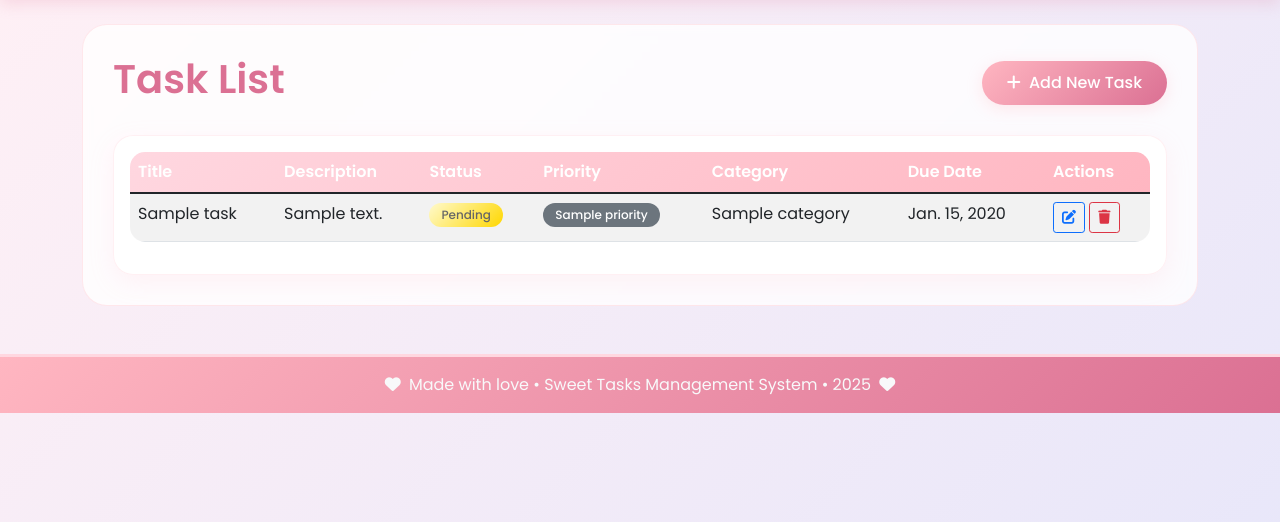
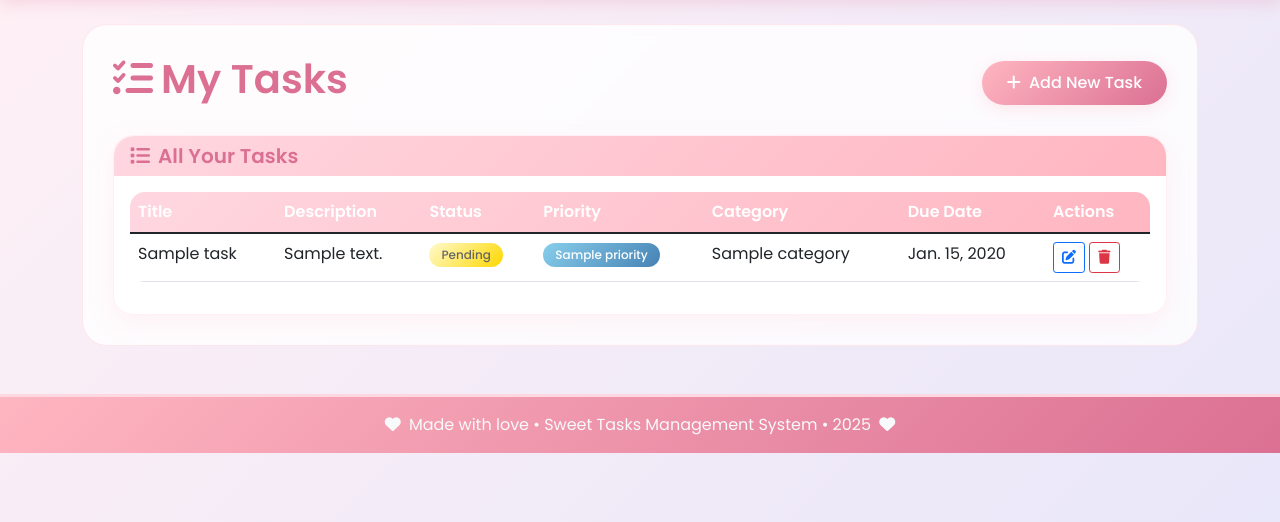
Before and after one commit to SannInTheSky/Hangarin, a Django app: page /tasks/ in a window 1280 px wide. Shown: the part 65-587 px from the top of the page. Run offline with Django 5.2, Linux system fonts and the light colour scheme; tables that the repository leaves empty hold one stand-in row (values such as "Sample post").

Commit message:
fix task list

```diff
--- a/projectsite/templates/tasks/task_list.html
+++ b/projectsite/templates/tasks/task_list.html
@@ -2,17 +2,20 @@
 
 {% block content %}
 <div class="d-flex justify-content-between align-items-center mb-4">
-    <h1>Task List</h1>
+    <h1><i class="fas fa-tasks me-2"></i>My Tasks</h1>
     <a href="{% url 'task-create' %}" class="btn btn-primary">
         <i class="fas fa-plus me-1"></i> Add New Task
     </a>
 </div>
 
 <div class="card">
+    <div class="card-header">
+        <h5 class="card-title mb-0"><i class="fas fa-list me-2"></i>All Your Tasks</h5>
+    </div>
     <div class="card-body">
         {% if tasks %}
             <div class="table-responsive">
-                <table class="table table-striped">
+                <table class="table table-hover">
                     <thead>
                         <tr>
                             <th>Title</th>
@@ -28,19 +31,19 @@
                         {% for task in tasks %}
                         <tr>
                             <td>{{ task.title }}</td>
-                            <td>{{ task.description|truncatewords:10|default:"-" }}</td>
+                            <td>{{ task.description|truncatewords:10|default:"No description" }}</td>
                             <td>
                                 <span class="badge {% if task.status == 'Completed' %}bg-success{% elif task.status == 'In Progress' %}bg-primary{% else %}bg-warning{% endif %}">
                                     {{ task.status }}
                                 </span>
                             </td>
                             <td>
-                                <span class="badge {% if task.priority.name == 'High' %}bg-danger{% elif task.priority.name == 'Medium' %}bg-warning{% else %}bg-secondary{% endif %}">
+                                <span class="badge {% if task.priority.name == 'High' %}bg-danger{% elif task.priority.name == 'Medium' %}bg-warning{% else %}bg-primary{% endif %}">
                                     {{ task.priority.name }}
                                 </span>
                             </td>
                             <td>{{ task.category.name }}</td>
-                            <td>{{ task.due_date|default:"-" }}</td>
+                            <td>{{ task.due_date|default:"No deadline" }}</td>
                             <td>
                                 <a href="#" class="btn btn-sm btn-outline-primary">
                                     <i class="fas fa-edit"></i>
@@ -56,7 +59,8 @@
             </div>
         {% else %}
             <div class="text-center py-4">
-                <p class="text-muted">No tasks available.</p>
+                <i class="fas fa-tasks fa-3x text-muted mb-3"></i>
+                <p class="text-muted">No tasks available yet!</p>
                 <a href="{% url 'task-create' %}" class="btn btn-primary">
                     <i class="fas fa-plus me-1"></i> Create Your First Task
                 </a>
```
